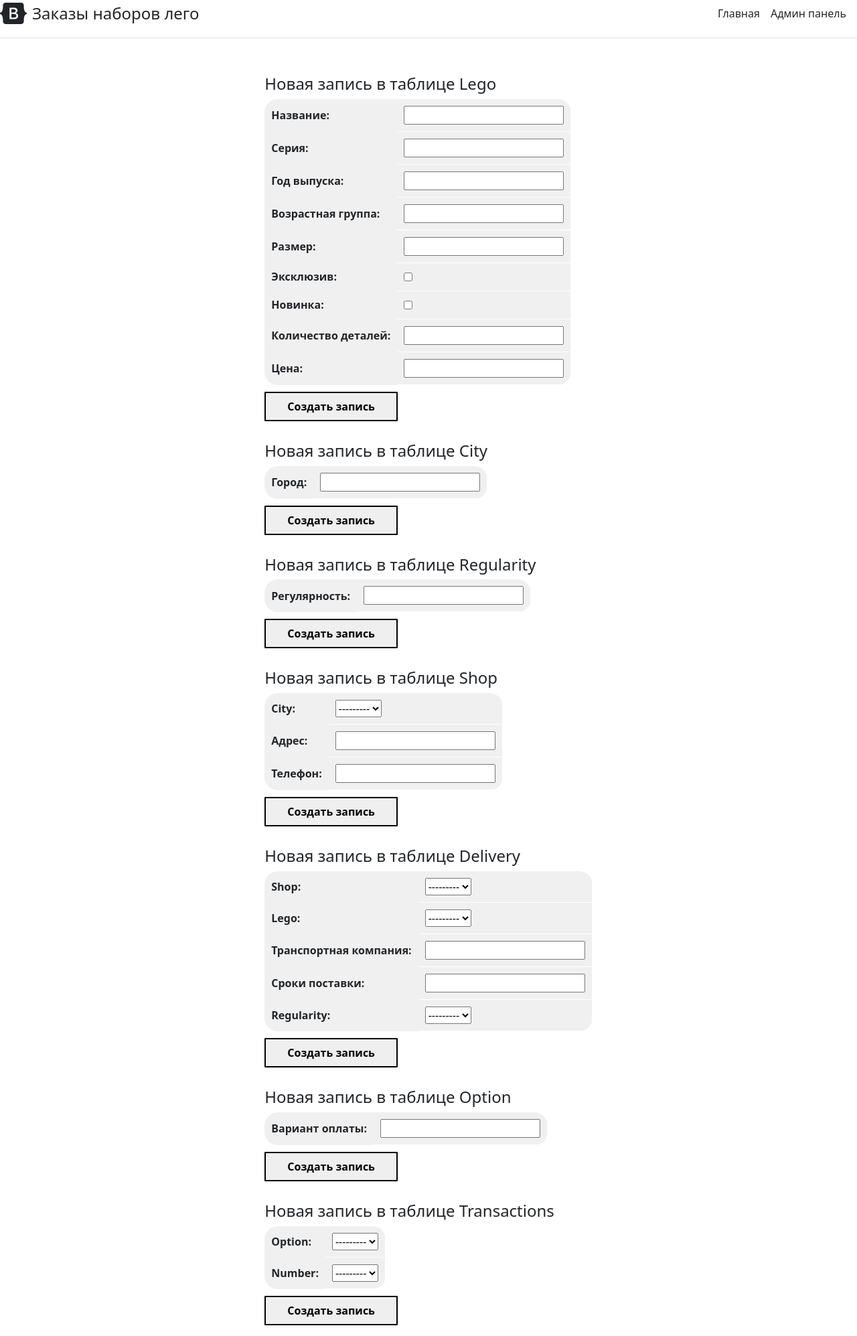
After one commit to smaklofff/education, a Django app: page /moder_add/ in a window 1280 px wide. The commit adds this page. Shown: the whole page at 67% size. Run offline with Django 4.2, Linux system fonts and the light colour scheme; data that the repository does not hold is empty.

```diff
--- a/logist_db/logist_db/settings.py
+++ b/logist_db/logist_db/settings.py
@@ -9,7 +9,7 @@ https://docs.djangoproject.com/en/4.0/topics/settings/
 For the full list of settings and their values, see
 https://docs.djangoproject.com/en/4.0/ref/settings/
 """
-
+import os
 from pathlib import Path
 
 # Build paths inside the project like this: BASE_DIR / 'subdir'.
@@ -121,7 +121,8 @@ USE_TZ = True
 # https://docs.djangoproject.com/en/4.0/howto/static-files/
 
 STATIC_URL = 'static/'
-
+STATIC_ROOT = os.path.join(BASE_DIR, 'static')
+STATICFILES_DIRS = []
 # Default primary key field type
 # https://docs.djangoproject.com/en/4.0/ref/settings/#default-auto-field
 
--- a/logist_db/main/admin.py
+++ b/logist_db/main/admin.py
@@ -3,4 +3,4 @@ from django.contrib import admin
 # Register your models here.
 from .models import *
 
-admin.site.register([Lego, City, Regularity, Shop, Delivery, Options, Transactions])
+admin.site.register([Lego, City, Regularity, Shop, Delivery, Options, Transactions, Users])
--- a/logist_db/main/forms.py
+++ b/logist_db/main/forms.py
@@ -1,14 +1,75 @@
 from .models import *
-from django.forms import ModelForm, TextInput
+from django.forms import Form, CharField, DateField, ModelChoiceField, SelectDateWidget, BooleanField, ModelForm
+import datetime
 
 
-class Filters(ModelForm):
+class Filters(Form):
+    search_city = CharField(label='Название города:', max_length=100, required=False)
+    search_title = CharField(label='Название набора:', max_length=100, required=False)
+
+    from_day = DateField(widget=SelectDateWidget(years=range(2000, datetime.date.today().year + 10)),
+                         label="От:",
+                         required=False)
+    to_day = DateField(widget=SelectDateWidget(years=range(2000, datetime.date.today().year + 10)),
+                       label="До:",
+                       required=False)
+
+    filter_on_options = ModelChoiceField(label='Способ оплаты:',
+                                         required=False,
+                                         queryset=Options.objects.all(),
+                                         empty_label='Не выбрано')
+    filter_on_regularity = ModelChoiceField(label='Регулярность:',
+                                            required=False,
+                                            queryset=Regularity.objects.all(),
+                                            empty_label='Не выбрано')
+
+    order_by_title = BooleanField(label='Сортировка по наборам:', required=False, initial=False)
+    order_by_city = BooleanField(label='Сортировка по городам:', required=False, initial=False)
+    order_by_company = BooleanField(label='Сортировка по компаниям:', required=False, initial=False)
+
+
+class Enter(Form):
+    login = CharField(label='Логин:', max_length=100, required=False)
+    password = CharField(label='Пароль:', max_length=100, required=False)
+
+
+class LegoFrom(ModelForm):
     class Meta:
         model = Lego
-        fields = ['title']
-        widgets = {
-            'title': TextInput(attrs={
-                'class': 'form-control',
-                'placeholder': 'Введите название набора'
-            })
-        }
+        fields = '__all__'
+
+
+class CityFrom(ModelForm):
+    class Meta:
+        model = City
+        fields = '__all__'
+
+
+class RegularityFrom(ModelForm):
+    class Meta:
+        model = Regularity
+        fields = '__all__'
+
+
+class ShopFrom(ModelForm):
+    class Meta:
+        model = Shop
+        fields = '__all__'
+
+
+class DeliveryFrom(ModelForm):
+    class Meta:
+        model = Delivery
+        fields = '__all__'
+
+
+class OptionsFrom(ModelForm):
+    class Meta:
+        model = Options
+        fields = '__all__'
+
+
+class TransactionsFrom(ModelForm):
+    class Meta:
+        model = Transactions
+        fields = '__all__'
--- /dev/null
+++ b/logist_db/main/static/main/css/style.css
@@ -0,0 +1,131 @@
+.DB {
+    font-family: "Lucida Sans Unicode", "Lucida Grande", Sans-Serif;
+    font-size: 14px;
+    border-radius: 10px;
+    border-spacing: 0;
+    text-align: center;
+}
+.DB th {
+    background: #888888;
+    color: white;
+    text-shadow: 0 1px 1px #2D2020;
+    padding: 10px 20px;
+}
+.DB th, td {
+    border-style: solid;
+    border-width: 0 1px 1px 0;
+    border-color: white;
+}
+.DB th:first-child, td:first-child {
+    text-align: left;
+}
+.DB th:first-child {
+    border-top-left-radius: 10px;
+}
+.DB th:last-child {
+    border-top-right-radius: 10px;
+    border-right: none;
+}
+.DB td {
+    padding: 10px 20px;
+    background: #dddddd;
+}
+
+.DB tr:last-child td:first-child {
+    border-radius: 0 0 0 10px;
+}
+.DB tr:last-child td:last-child {
+    border-radius: 0 0 10px 0;
+}
+.DB tr td:last-child {
+    border-right: none;
+}
+
+.form{
+    font-size: 14px;
+    border-radius: 10px;
+
+}
+
+.grey{
+    text-align: center;
+    background-color: #dddddd;
+    padding: 10px 20px;
+}
+.white{
+    text-align: center;
+    background-color: #f0f0f0;
+    padding: 10px 20px;
+}
+.head{
+    text-align: center;
+    background-color: #888888;
+    padding: 10px 20px;
+    border-radius: 10px;
+}
+.form th, td {
+    border-style: solid;
+    border-width: 0 1px 1px 0;
+    border-color: white;
+}
+
+.div_login {
+    background-color: #f0f0f0;
+    border-radius: 20px;
+    border-width: 0 1px 1px 0;
+    padding: 20px;
+    margin: auto;
+    max-width: 300px;
+}
+.table_login{
+    margin: auto;
+}
+
+.add_table {
+    background-color: #f0f0f0;
+    border-radius: 20px;
+    border-width: 0 1px 1px 0;
+}
+.add_table tr{
+    display: table-row;
+}
+
+.add_table th, td{
+    padding: 10px;
+    text-align: left;
+
+}
+.add_table th td{
+    width: 100%;
+}
+.add_info{
+    margin: auto;
+    display: table;
+}
+
+h4{
+    margin-top: 30px;
+}
+
+button {
+    margin-top: 10px;
+    display: inline-block;
+    color: black;
+    font-weight: 700;
+    text-decoration: none;
+    user-select: none;
+    padding: .5em 2em;
+    outline: none;
+    border: 2px solid;
+    border-radius: 1px;
+    transition: 0.2s;
+}
+button:hover {
+    background: rgba(255,255,255,.2);
+}
+button:active {
+    background: white;
+}
+/*.container{*/
+/*    border-width: 0 1px 1px 0;*/
+/*}*/
--- a/logist_db/main/templates/main/base.html
+++ b/logist_db/main/templates/main/base.html
@@ -1,8 +1,10 @@
-<!DOCTYPE html>
+{% load static %}
+
 <html lang="ru">
 <head>
     <meta charset="UTF-8">
     <link rel="stylesheet" href="https://cdn.jsdelivr.net/npm/bootstrap@5.1.3/dist/css/bootstrap.min.css">
+    <link rel="stylesheet" href="{% static 'main/css/style.css'%}">
     <title>Главная страница</title>
 </head>
 <body>
@@ -13,18 +15,17 @@
         <span class="fs-4">Заказы наборов лего</span>
       </a>
 
+
       <nav class="d-inline-flex mt-2 mt-md-0 ms-md-auto">
         <a class="me-3 py-2 text-dark text-decoration-none" href="/">Главная</a>
+        <a class="me-3 py-2 text-dark text-decoration-none" href="moderator/">Админ панель</a>
       </nav>
     </div>
+  </header>
 
-<!--    <div class="pricing-header p-3 pb-md-4 mx-auto text-center">-->
-
-<!--    </div>-->
     <div class="container">
         {% block filters %} {% endblock %}
         {% block content %} {% endblock %}
     </div>
-  </header>
 </body>
 </html>
--- /dev/null
+++ b/logist_db/main/templates/main/moder_edit.html
@@ -0,0 +1,67 @@
+{% extends 'main/base.html' %}
+{% block content %}
+    <div class="add_info">
+        <form action="{% url 'add' %}" method="post">
+            {% csrf_token %}
+            <h4>Новая запись в таблице Lego</h4>
+            <table class="add_table">
+                {{ form_lego.as_table }}
+            </table>
+            <button type="submit"> Создать запись </button>
+        </form>
+
+        <form action="{% url 'add' %}" method="post">
+            {% csrf_token %}
+            <h4>Новая запись в таблице City</h4>
+            <table class="add_table">
+                {{ form_city.as_table }}
+            </table>
+            <button type="submit"> Создать запись </button>
+        </form>
+
+        <form action="{% url 'add' %}" method="post">
+            {% csrf_token %}
+            <h4>Новая запись в таблице Regularity</h4>
+            <table class="add_table">
+                {{ form_regularity.as_table }}
+            </table>
+            <button type="submit"> Создать запись </button>
+        </form>
+
+        <form action="{% url 'add' %}" method="post">
+            {% csrf_token %}
+            <h4>Новая запись в таблице Shop</h4>
+            <table class="add_table">
+                {{ form_shop.as_table }}
+            </table>
+            <button type="submit"> Создать запись </button>
+        </form>
+
+        <form action="{% url 'add' %}" method="post">
+            {% csrf_token %}
+            <h4>Новая запись в таблице Delivery</h4>
+            <table class="add_table">
+                {{ form_delivery.as_table }}
+            </table>
+            <button type="submit"> Создать запись </button>
+        </form>
+
+        <form action="{% url 'add' %}" method="post">
+            {% csrf_token %}
+            <h4>Новая запись в таблице Option</h4>
+            <table class="add_table">
+                {{ form_option.as_table }}
+            </table>
+            <button type="submit"> Создать запись </button>
+        </form>
+
+        <form action="{% url 'add' %}" method="post">
+            {% csrf_token %}
+            <h4>Новая запись в таблице Transactions</h4>
+            <table class="add_table">
+                {{ form_transactions.as_table }}
+            </table>
+            <button type="submit"> Создать запись </button>
+        </form>
+    </div>
+{% endblock %}
--- a/logist_db/main/urls.py
+++ b/logist_db/main/urls.py
@@ -2,5 +2,12 @@ from django.urls import path
 from . import views
 
 urlpatterns = [
-    path('', views.index),
+    path('', views.index, name='home'),
+    path('moderator/', views.login, name='login'),
+    path('moder_add/', views.add, name='add'),
+    # path('moder_add/', views.add, name='add_city'),
+    # path('moder_add/', views.add, name='add_regularity'),
+    # path('moder_add/', views.add, name='add_delivery'),
+    # path('moder_add/', views.add, name='add_options'),
+
 ]
--- a/logist_db/main/views.py
+++ b/logist_db/main/views.py
@@ -1,35 +1,125 @@
-from django.shortcuts import render
+from django.shortcuts import render, redirect
 from .models import *
-from .forms import Filters
-from itertools import chain
+from .forms import *
+
+DEFINITIONS = {
+    'search_city': 'number__shop__city__city',
+    'order_by_city': 'number__shop__city__city',
+    'search_title': 'number__lego__title',
+    'order_by_title': 'number__lego__title',
+    'order_by_company': 'number__logistic_company',
+    'filter_on_options': 'option__options',
+    'filter_on_regularity': 'number__regularity__regularity',
+    'from_day': 'number__deadlines',
+    'to_day': 'number__deadlines'
+}
 
 
 # Create your views here.
 def index(request):
-    # if request.method == 'POST':
-    #     form = Filters(request.POST)
-    #     if form.is_valid():
-    #         form.save()
-    # form = Filters()
-    # context = {
-    #     'from': form
-    # }
-    data = Delivery.objects.select_related('lego', 'regularity')
-    transactions = Transactions.objects.select_related('option')
-    shop = Shop.objects.select_related('city')
-    final_queryset = list(chain(data, transactions, shop))
-    # print(final_queryset)
-    # data = Delivery.objects.all()
-    # print(str(data.query))
-    for el in final_queryset:
-        print(el)
-        # print(el.shop.city,
-        #       el.shop.telephone,
-        #       # el.transactions.option,
-        #       el.regularity,
-        #       el.logistic_company,
-        #       el.lego.title, sep='-')
+    cleaned_form, order_list, range_date = {}, [], [datetime.date(2010, 1, 1), datetime.date(2028, 1, 1)]
+    if request.method == 'POST':
+        form = Filters(request.POST)
+        if form.is_valid():
+            cleaned_form, order_list, range_date = clean_form(form.cleaned_data, range_date)
+    else:
+        form = Filters()
+    data = Transactions.objects.values_list(
+        'number', 'number__lego__title',
+        'number__shop__city__city', 'option__options',
+        'number__logistic_company', 'number__deadlines',
+        'number__shop__telephone', 'number__regularity__regularity'
+    ).filter(**cleaned_form,
+             number__deadlines__range=[i.strftime('%Y-%m-%d') for i in range_date]) \
+        .order_by(*order_list)
+    # .filter(status=9, lego=1, regularity=1)
+    # data = ZhanrKino.objects.values_list('zhanr__name', 'kino__title')
+    info = {'title': 'Фильтры:',
+            'data': list(data),
+            'form': form}
+    data = {
+        'kinos': data
+    }
+    return render(request, 'main/index.html', info)
 
-        # print(f'{el.logistic_company} и {i.deadlines}')
-    info = {'title': 'А ведь тут могли быть фильтры', 'data': data}
-    # return render(request, 'main/index.html', info)
+
+def clean_form(form, range_date):
+    cleaned_form = {}
+    order_list = []
+    for key in form:
+        if form[key]:
+            if key in ['search_city', 'search_title', 'filter_on_options', 'filter_on_regularity']:
+                cleaned_form[DEFINITIONS[key]] = form[key]
+            if key in ['order_by_title', 'order_by_city', 'order_by_company']:
+                order_list.append(DEFINITIONS[key])
+            if 'from_day' in key:
+                range_date[0] = form[key]
+            if 'to_day' in key:
+                range_date[1] = form[key]
+    return cleaned_form, order_list, range_date
+
+
+def login(request):
+    login_of_user, password_of_user = '', ''
+    if request.method == 'POST':
+        form = Enter(request.POST)
+        if form.is_valid():
+            login_of_user = form.cleaned_data['login']
+            password_of_user = form.cleaned_data['password']
+    else:
+        form = Enter()
+    data = Users.objects.values_list(
+        'login', 'password').filter(login=login_of_user, password=password_of_user)
+    info = {
+        'title': 'Отправленные данные',
+        'form': form
+    }
+    if data:
+        return redirect('add')
+        # return render(request, 'main/moder_edit.html')
+    else:
+        return render(request, 'main/moderator.html', info)
+
+
+def add(request):
+    if request.method == 'POST':
+        form_lego = LegoFrom(request.POST)
+        form_city = CityFrom(request.POST)
+        form_regularity = RegularityFrom(request.POST)
+        form_shop = ShopFrom(request.POST)
+        form_delivery = DeliveryFrom(request.POST)
+        form_option = OptionsFrom(request.POST)
+        form_transactions = TransactionsFrom(request.POST)
+        if form_lego.is_valid():
+            form_lego.save()
+        if form_city.is_valid():
+            form_city.save()
+        if form_regularity.is_valid():
+            form_regularity.save()
+        if form_shop.is_valid():
+            form_shop.save()
+        if form_delivery.is_valid():
+            form_delivery.save()
+        if form_option.is_valid():
+            form_option.save()
+        if form_transactions.is_valid():
+            form_transactions.save()
+    else:
+        form_lego = LegoFrom()
+        form_city = CityFrom()
+        form_regularity = RegularityFrom()
+        form_shop = ShopFrom()
+        form_delivery = DeliveryFrom()
+        form_option = OptionsFrom()
+        form_transactions = TransactionsFrom()
+    info = {
+        'title': 'Добавить данные',
+        'form_lego': form_lego,
+        'form_city': form_city,
+        'form_regularity': form_regularity,
+        'form_shop': form_shop,
+        'form_delivery': form_delivery,
+        'form_option': form_option,
+        'form_transactions': form_transactions,
+    }
+    return render(request, 'main/moder_edit.html', info)
```
Also changed, not shown: logist_db/main/models.py (+11 -3 lines), logist_db/main/templates/main/index.html (+89 -12 lines), logist_db/main/templates/main/moderator.html (added, +18 -0 lines), logist_db/main/migrations/0001_initial.py, logist_db/main/migrations/0002_city_delivery_options_regularity_alter_lego_size_and_more.py (deleted).
